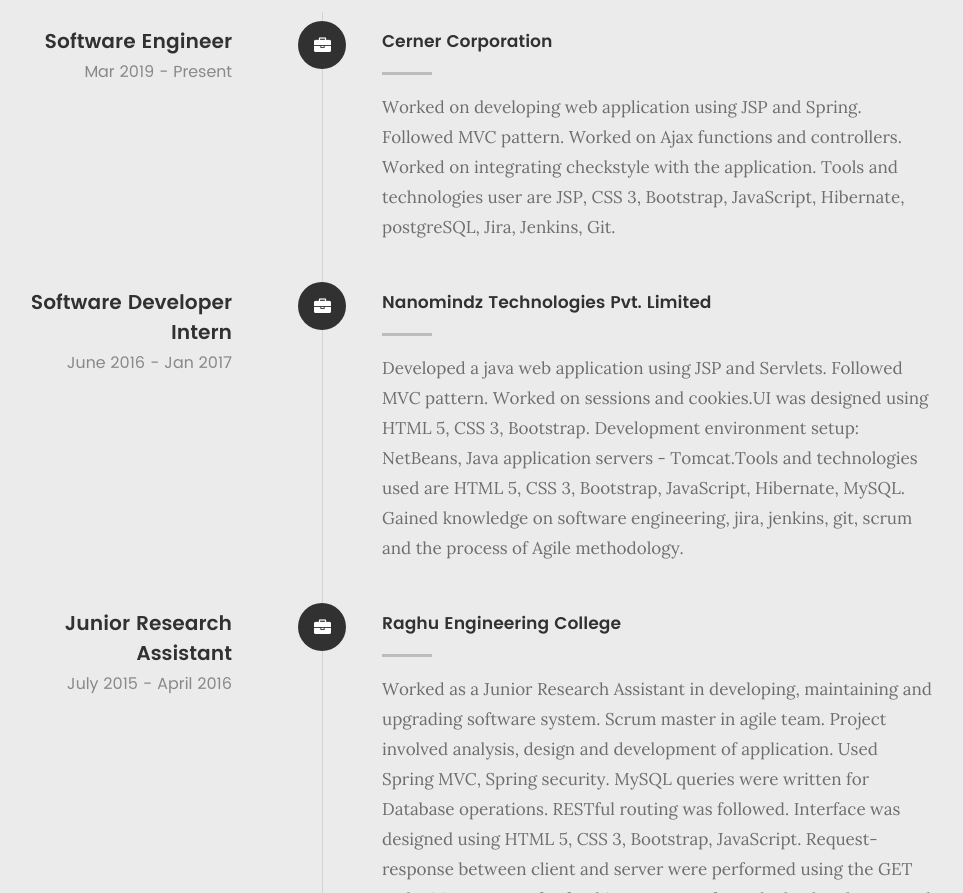
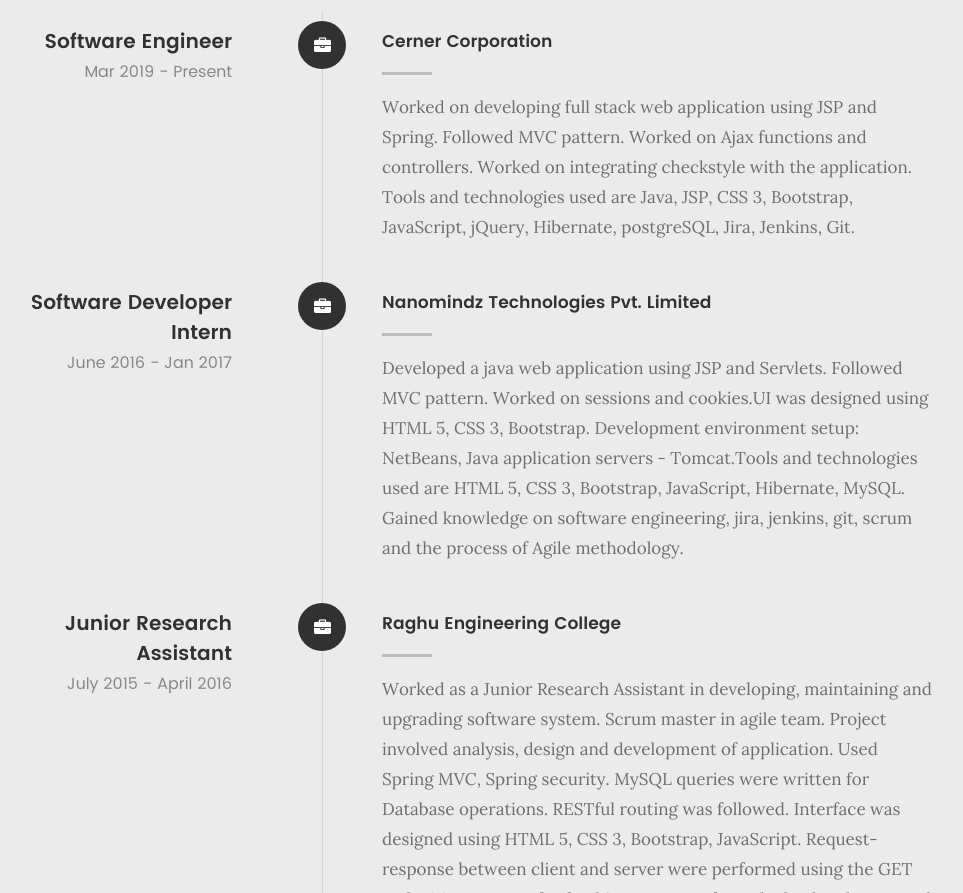
Before and after one commit to akshayKarai/akshayKarai.github.io, a plain HTML site: page index.html in a window 1280 px wide. Shown: the part 3032-3925 px from the top of the page, without its empty margins (177-1140 px from the left). Drawn offline with Linux system fonts and the light colour scheme; files whose address does not match are found by name.

Commit message:
work exp updated 2

```diff
--- a/index.html
+++ b/index.html
@@ -267,7 +267,7 @@
 
 	   				<div class="timeline-content">
 	   					<h4>Cerner Corporation</h4>
-	   					<p>Worked on developing web application using JSP and Spring. Followed MVC pattern. Worked on Ajax functions and controllers. Worked on integrating checkstyle with the application. Tools and technologies user are JSP, CSS 3, Bootstrap, JavaScript, Hibernate, postgreSQL, Jira, Jenkins, Git.
+	   					<p>Worked on developing full stack web application using JSP and Spring. Followed MVC pattern. Worked on Ajax functions and controllers. Worked on integrating checkstyle with the application. Tools and technologies used are Java, JSP, CSS 3, Bootstrap, JavaScript, jQuery, Hibernate, postgreSQL, Jira, Jenkins, Git.
 							</p>
 	   				</div>
 
```
